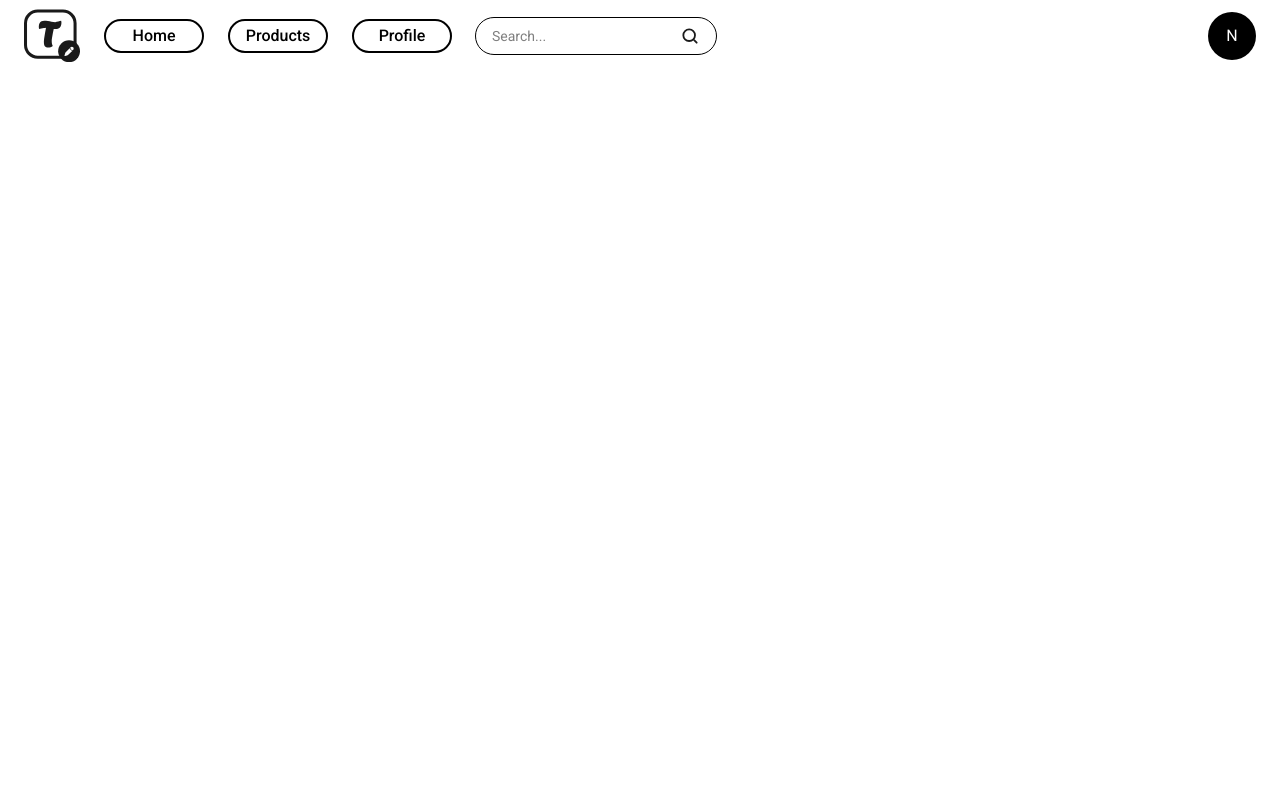
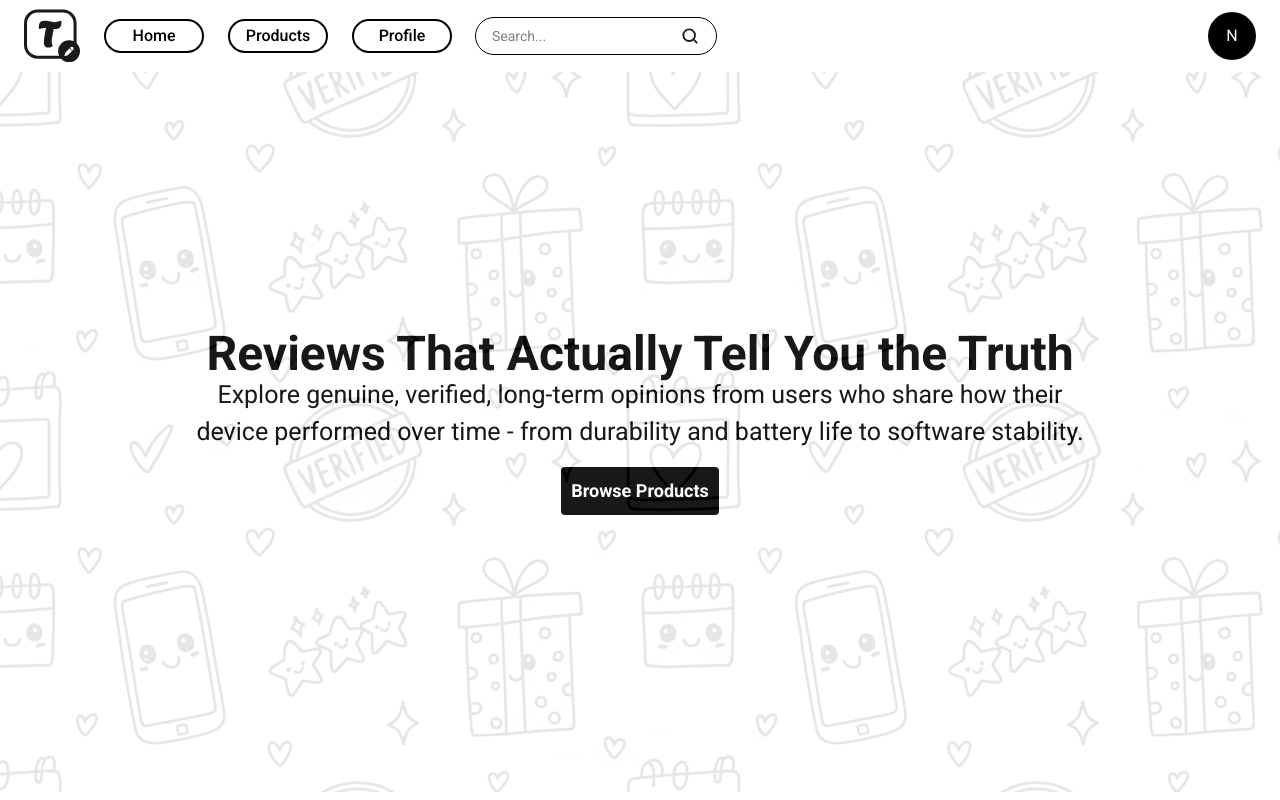
Before and after one commit to pandeynikhilone/truloop, a Next.js app: page / in a window 1280 px wide. Built offline with nearby package versions, Linux system fonts and the light colour scheme.

Commit message:
feat: homepage -> HeroSection

```diff
--- a/app/components/Homepage.jsx
+++ b/app/components/Homepage.jsx
@@ -24,7 +24,6 @@ function Search() {
     </div>
   );
 }
-
 
 function Navigation() {
   const [isOpen, setIsOpen] = useState(false);
@@ -56,7 +55,7 @@ function Navigation() {
           />
 
           <div className="hidden self-center px-5 py-1 rounded-[45px] w-25 h-8.5 outline-2 -outline-offset-2 outline-Grey-2 hover:text-white hover:bg-black hover:cursor-pointer transform ease-in duration-150 lg:inline-flex justify-center items-center gap-2.5">
-            <div className="text-center justify-center text-Grey-2 text-base font-medium leading-5">Home</div>
+            <div className="text-center justify-center text-base font-medium leading-5">Home</div>
           </div>
           <div className="hidden self-center px-5 py-1 rounded-[45px] w-25 h-8.5 outline-2 -outline-offset-2 outline-Grey-2 hover:text-white hover:bg-black hover:cursor-pointer transform ease-in duration-150 lg:inline-flex justify-center items-center gap-2.5">
             <div className="text-center justify-center text-Grey-2 text-base font-medium leading-5">Products</div>
@@ -116,10 +115,31 @@ function Navigation() {
   );
 }
 
+function HeroSection() {
+  return (
+    <>
+    <div className="lg:bg-[url(/homepage/background.png)]">
+      <div className="self-stretch h-50 lg:h-[90vh] items-center flex justify-center bg-white opacity-90">
+        <div className="p-3 inline-flex flex-col justify-start items-center gap-2.5">
+            <div className="self-stretch flex flex-col justify-start items-center gap-0.75 md:gap-3">
+              <div className="self-stretch text-center justify-start text-xl md:text-3xl lg:text-5xl font-bold leading-5">Reviews That Actually Tell You the Truth</div>
+              <div className="w-56 text-center justify-start text-[6px] md:text-[15px] md:w-full md:px-2 lg:text-[25px] lg:w-[72%]">Explore genuine, verified, long-term opinions from users who share how their device performed over time - from durability and battery life to software stability.</div>
+            </div>
+            <div className="px-2.5 py-1.5 rounded inline-flex justify-center items-center gap-[2.50px]">
+              <div className="bg-black rounded-sm text-white text-xs md:text-lg md:p-2.5 font-bold p-2">Browse Products</div>
+            </div>
+        </div>
+      </div>
+    </div>
+    </>
+  )
+}
+
 function Homepage() {
   return (
     <>
       <Navigation />
+      <HeroSection />
     </>
   );
 }
```
Also changed, not shown: public/homepage/background.png (added).
